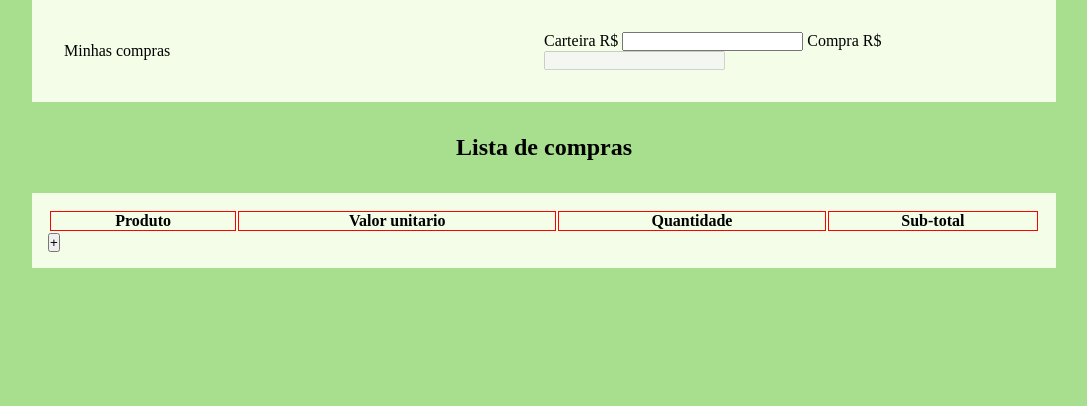
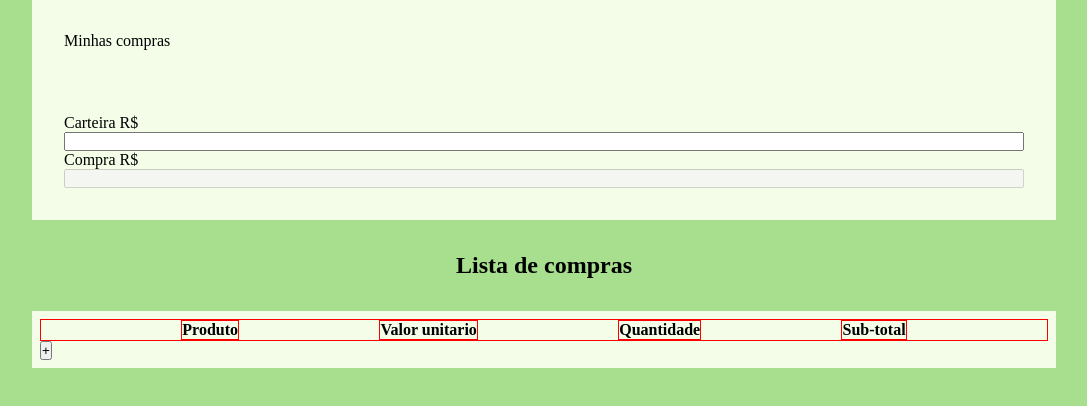
Before and after one commit to wilhamoreira/lista-de-compras, a plain HTML site: page index.html in a window 1280 px wide. Shown: the whole page, without its empty margins (96-1183 px from the left). Drawn offline with Linux system fonts and the light colour scheme.

Commit message:
Mudando layout de tabela

```diff
--- a/index.html
+++ b/index.html
@@ -7,6 +7,7 @@
     <link rel="stylesheet" href="style.css">
 </head>
 <body>
+    <div class="conteudo">
         <header>
             <div>
                 Minhas compras
@@ -21,7 +22,7 @@
         <main>
             <h2>Lista de compras</h2>
             <section class="produtos">
-
+                <div class="container">
                     <table class="lista">
                         <thead>
                             <th>Produto</th>
@@ -29,13 +30,17 @@
                             <th>Quantidade</th>
                             <th>Sub-total</th>
                         </thead>
+                        <tbody class="corpo-tabela">
 
+                        </tbody>
 
                     </table>
+                </div>
 
                     <button onclick="adicionaProduto()" id="adicionar-produto">+</button>
             </section>
         </main>
+    </div>
     <footer>
 
     </footer>
--- a/script.js
+++ b/script.js
@@ -1,7 +1,7 @@
 const adicao = document.querySelector('button#adicionar-produto')
 
 function adicionaProduto(){
-    let table = document.querySelector('.lista')
+    let table = document.querySelector('.corpo-tabela')
     //criando novo html
     const newHTML = `<tr class="produto">
     <td><input type="text"  name="nome-produto" class="nome-produto"></td>
--- a/style.css
+++ b/style.css
@@ -13,26 +13,35 @@
 
 body{
     background: var(--background-color);
-    height: 100vh;
-    width: 100%;
+    width: 100vw;
+}
+
+div.conteudo{
+    width: 80%;
+    display: grid;
+    margin: auto;
 }
 
 header{
     background-color: var(--cabecalho);
-    min-width: 480px;
-    width: 80%;
-    display: flex;
+    width: 100%;
+    display: grid;
     margin: auto;
     align-items: center;
     padding: 0 2rem;
 }
 header div{
-    width: 80%;
+
+    display: flex;
+    flex-direction: column;
     padding: 2em 0;
 }
 
 main{
-    min-width: 480px;
+    width: 100%;
+    display: grid;
+    margin: auto;
+
 }
 
 main h2{
@@ -42,28 +51,42 @@ main h2{
     flex-wrap: wrap;
 }
 
+
 main section.produtos{
-    min-width: 480px;
-    width: 80%;
+
+    width: 100%;
     background-color: var(--cabecalho);
     margin: auto;
-    padding: 1rem;
+    padding: .5rem;
+}
+
+main section.produtos div.container {
+    overflow: auto;
 }
 
 main section table {
-    min-width: 480px;
+
     width: 100%;
+    display: flex;
+    flex-direction: column;
 }
 
 main section table thead {
+    border: solid 1px red;
+    width: 100%;
 
-    border: solid 1px red;
+}
+
+main section table thead tr{
+    display: flex;
+    justify-content: space-evenly;
+
 }
 
 main section table thead th {
     border: solid 1px red;
+}
 
-}
 
 /* main section table .produto{
     display: flex;
@@ -71,15 +94,33 @@ main section table thead th {
     gap: 1em;
 } */
 
-main section table tr.produto input{
-    margin-top: 1em;
+main section table tbody{
+    width: 100%;
+
+}
+
+main section table tbody tr {
+    display: flex;
+    width: 100%;
+}
+
+main section table tbody td {
+    display: flex;
+    width: 100%;
+    margin-top: .5rem;
+    gap: 1rem;
+}
+main section table tbody tr.produto  td input{
+
+    width: 100%;
+    height: 24px;
 }
 
 /* main section table tr.produto input.nome-produto{
     width: 25vw;
 }
-
-.valor-unitario,
+*/
+/* .valor-unitario,
 .quantidade,
 .sub-total {
   flex: 1;
```
Lines whose indentation alone changed are shown as unchanged.
